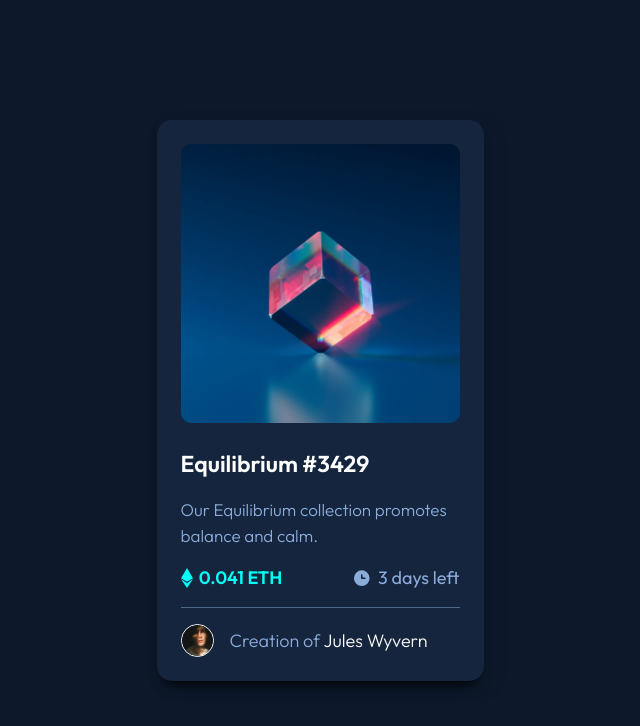
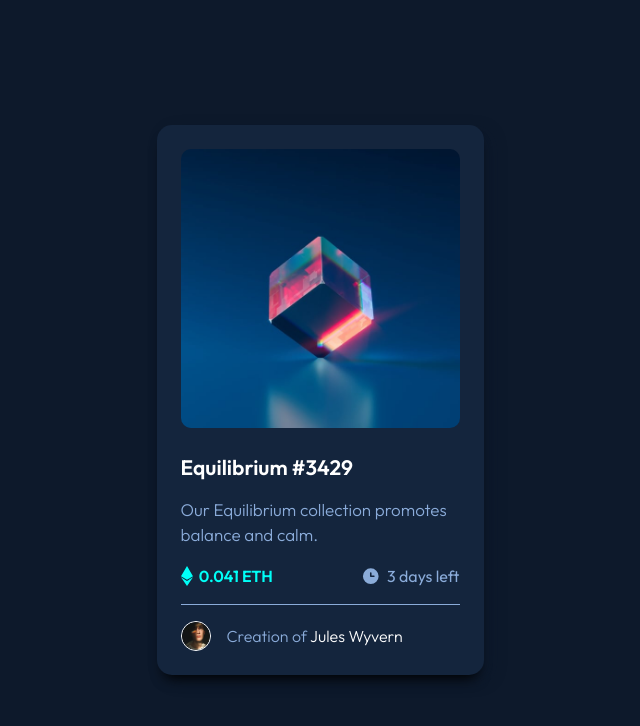
Before and after one commit to goncanegis/nft-preview-card-component, a plain HTML site: page index.html in a window 1280 px wide. Shown: the whole page, without its empty margins (320-960 px from the left). Drawn offline with Linux system fonts and the light colour scheme.

Commit message:
resized some text and adjusted margins

```diff
--- a/style/style.css
+++ b/style/style.css
@@ -109,8 +109,8 @@ h6 {
 }
 
 .card-title {
-  font-size: 23px;
-  margin-bottom: 1rem;
+  font-size: 21px;
+  margin-bottom: 0.785rem;
 }
 
 .card-title:hover {
@@ -144,21 +144,20 @@ h6 {
 
 .price-text {
   color: var(--cyan);
-  font-size: 18px;
+  font-size: 16px;
   font-weight: 600;
 }
 
 .price-time {
   color: var(--soft-blue);
   font-weight: 400;
-  font-size: 18px;
+  font-size: 16px;
 }
 
 .line {
   width: 100%;
-  height: 0.5px;
+  height: 1px;
   background-color: var(--soft-blue);
-  opacity: 0.5;
   margin-bottom: 1rem;
 }
 
@@ -168,8 +167,8 @@ h6 {
 }
 
 .avatar-img {
-  width: 33px;
-  height: 33px;
+  width: 30px;
+  height: 30px;
   border-radius: 50%;
   object-fit: cover;
   border: 1px solid var(--white);
@@ -179,7 +178,7 @@ h6 {
 .card-footer-text {
   color: var(--soft-blue);
   font-weight: 300;
-  font-size: 18px;
+  font-size: 16px;
 }
 
 .text-white {
```
